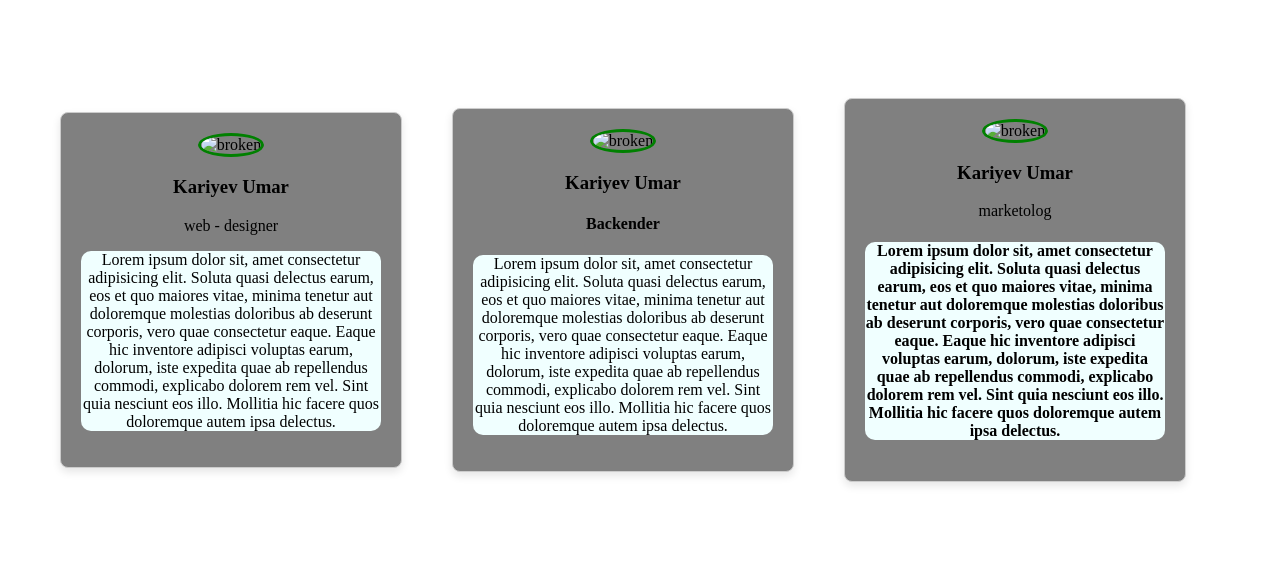
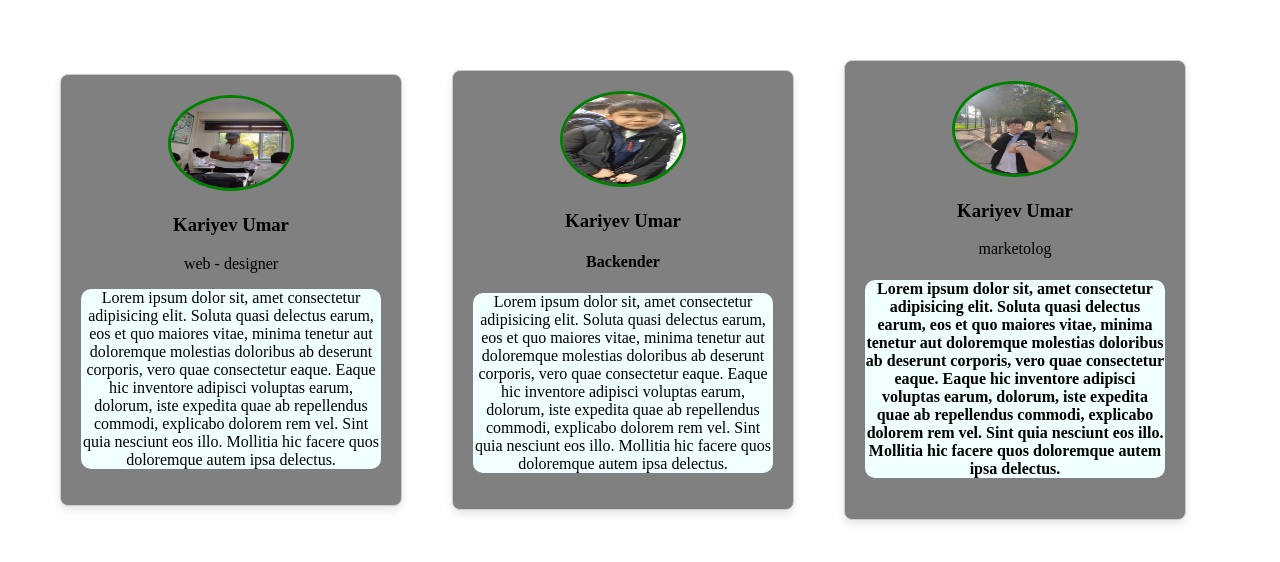
Before and after one commit to Ab7bbk/dz5y, a plain HTML site: page index.html in a window 1280 px wide. Shown: the part 118-680 px from the top of the page. Drawn offline with Linux system fonts and the light colour scheme; the site is published under a folder, as on GitHub Pages, so addresses that start at the root find nothing.

Commit message:
Update index.html

```diff
--- a/index.html
+++ b/index.html
@@ -8,7 +8,7 @@
 </head>
 <body>
  <div class="card">
-    <img src="/photo_2024-03-12_21-06-24.jpg" alt="broken">
+    <img src="./photo_2024-03-12_21-06-24.jpg" alt="broken">
     <h3>
         Kariyev Umar
     </h3>
@@ -21,7 +21,7 @@
     </p>
  </div>
  <div class="card2">
-    <img src="/photo1639111863.jpeg" alt="broken">
+    <img src="./photo1639111863.jpeg" alt="broken">
     <h3>
         Kariyev Umar
     </h3>
@@ -35,7 +35,7 @@
     </p>
  </div>
  <div class="card3">
-    <img src="/photo_2024-03-12_21-27-46.jpg" alt="broken">
+    <img src="./photo_2024-03-12_21-27-46.jpg" alt="broken">
     <h3>
         Kariyev Umar
     </h3>
```
